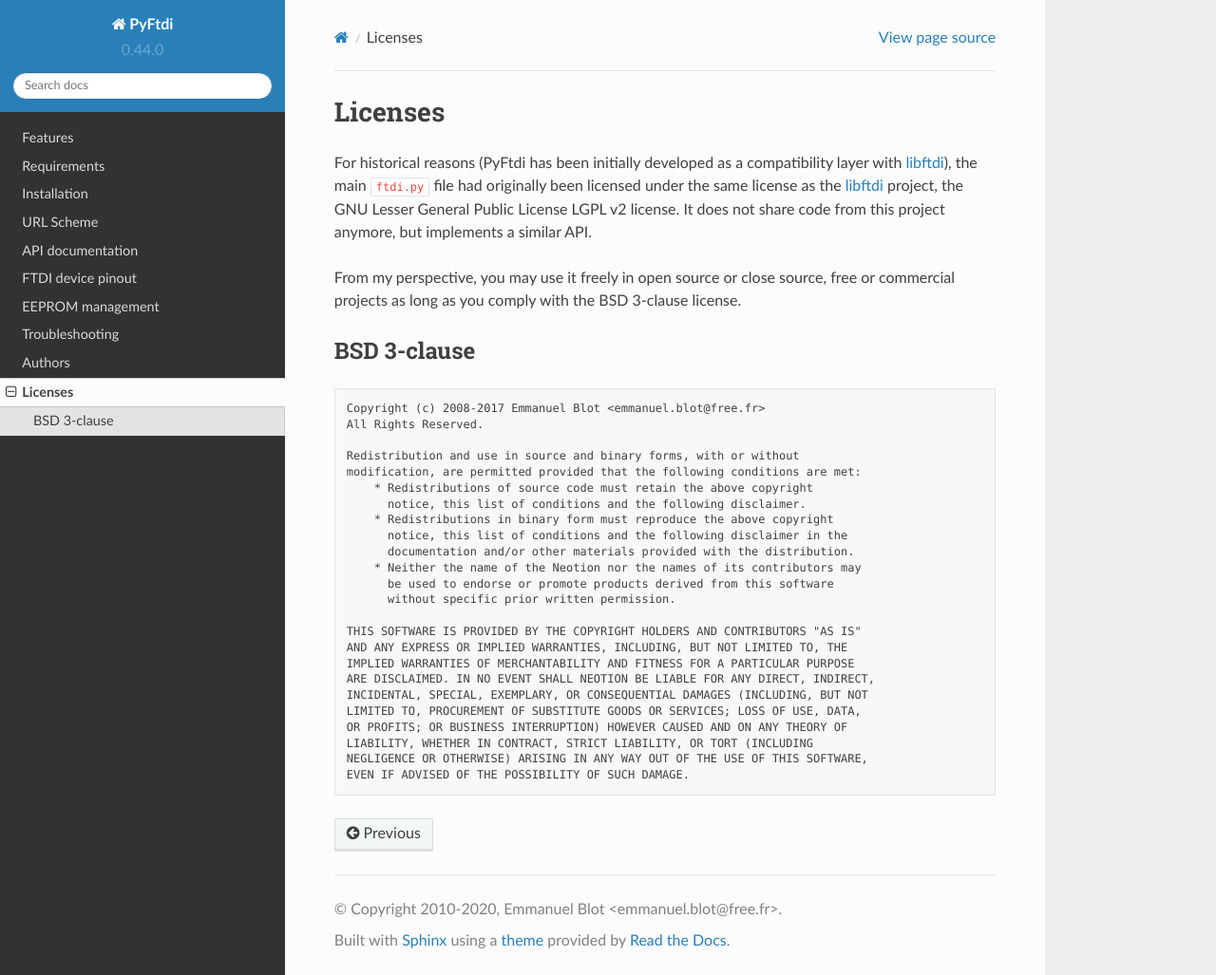
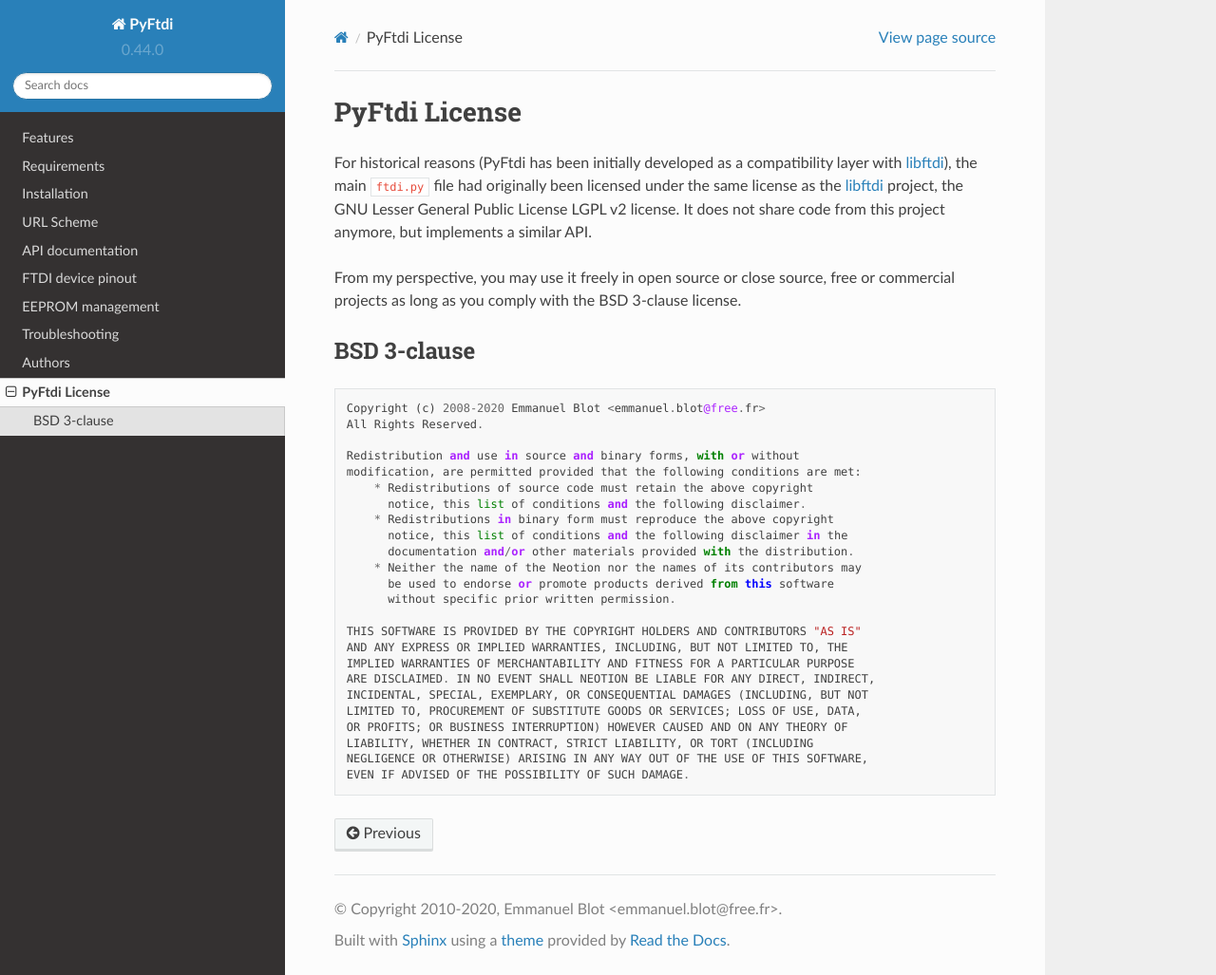
Before and after one commit to eblot/pyftdi, a Sphinx documentation site: the page built from pyftdi/doc/licenses.rst, in a window 1280 px wide and 1027 px high. Shown: the whole window at 95% size. Built offline with Sphinx 7.4.7 and the Read the Docs theme 2.0.0, drawn with Linux system fonts in a browser that asks for light colours.

Commit message:
Update year in license file

```diff
--- a/pyftdi/doc/licenses.rst
+++ b/pyftdi/doc/licenses.rst
@@ -1,5 +1,5 @@
-Licenses
---------
+PyFtdi License
+--------------
 
 .. include:: defs.rst
 
@@ -16,9 +16,9 @@
 BSD 3-clause
 ~~~~~~~~~~~~
 
-.. code-block:: none
+::
 
-  Copyright (c) 2008-2017 Emmanuel Blot <emmanuel.blot@free.fr>
+  Copyright (c) 2008-2020 Emmanuel Blot <emmanuel.blot@free.fr>
   All Rights Reserved.
 
   Redistribution and use in source and binary forms, with or without
```
